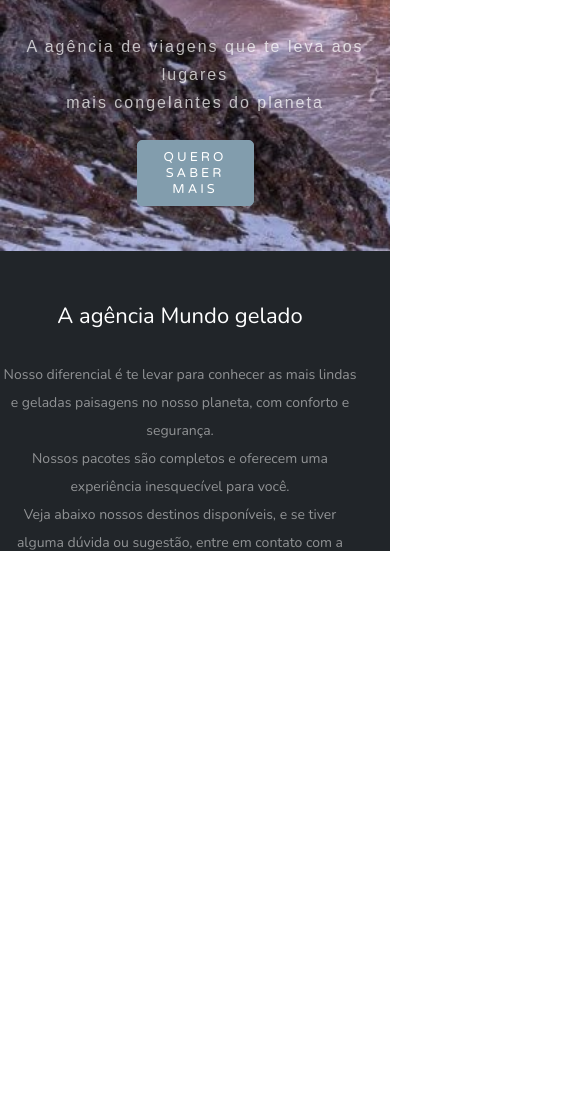
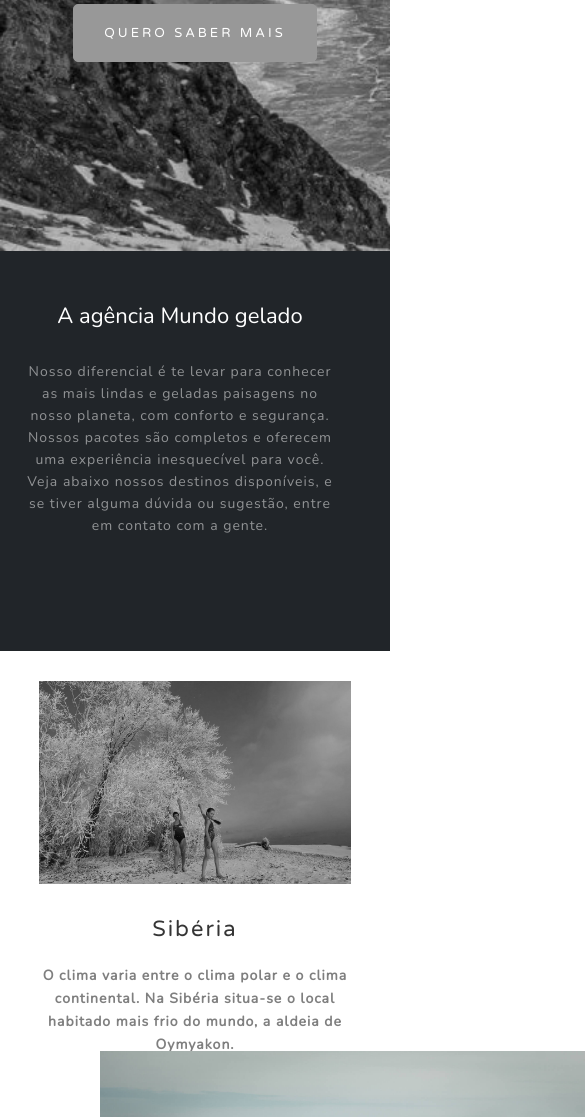
Before and after one commit to claubatista/website-mundogelado, a plain HTML site: page index.html in a window 390 px wide. Shown: the part 403-1520 px from the top of the page, 585 px wide, since content can reach past the window. Before the commit the page ends 988 px from the top, so only its background shows below. Drawn offline with nearby package versions, Linux system fonts and the light colour scheme.

Commit message:
Atualizacao

```diff
--- a/css/style.css
+++ b/css/style.css
@@ -23,7 +23,6 @@ ul, li {
   background-color: #a0bed0;
   position: fixed;
   width: 100%;
-  padding-right: 2%;
   top: 0;
   z-index: 99;
 }
@@ -55,22 +54,8 @@ ul, li {
 }
 
 /* RESPONSIVO */
-
-@media (max-width: 420px) {
-   .nav {
-    background-color: #fff;
-    width: 100%;
-   }
-
-   .menu__mobile {
-     display: block;
-   }
-
-   .nav__menu-item {
-     display: none
-   }
-
-   .container {
+@media (max-width: 960px) {
+  .container__sobre {
     width: 100%;
     padding-right: 30px;
   }
@@ -86,14 +71,25 @@ ul, li {
   }
 
   .nav__menu-item {
-    display: none
+    display: none;
+  }
 }
 
-  .container {
+@media (max-width: 420px) {
+   .nav {
+    background-color: #fff;
     width: 100%;
-    padding-right: 30px;
+   }
+
+   .menu__mobile {
+     display: block;
+   }
+
+   .nav__menu-item {
+     display: none;
    }
 }
+
 
 /* HOME */
 
@@ -122,15 +118,25 @@ h2 {
   padding-top: 30px;
 }
 
-@media (max-width: 420px) {
+/* RESPONSIVO HOME */
+
+@media (max-width: 768px) {
+  h1 {
+    font-size: 80px;
+  }
+
   h2 {
-    font-size: 12px;
+    font-size: 14px;
   }
 }
 
-@media (max-width: 768px) {
+@media (max-width: 420px) {
+  h1 {
+  font-size: 40px;
+}
+
   h2 {
-    font-size: 16px;
+    font-size: 12px;
   }
 }
 
@@ -139,13 +145,17 @@ h2 {
   background-size: cover;
   height: 600PX;
   margin-top: 54px;
+  filter: grayscale(100%);
+  transition: all 1s;
+}
 
+.main-banner:hover {
+  filter: grayscale(0%);
 }
 
 /* BOTÕES  */
 
 btn-grupo {
-  padding-top: 100px;
   text-decoration: none;
 }
 
@@ -155,19 +165,56 @@ btn-grupo {
   text-decoration: none;
   text-transform: uppercase;
   color:#fff;
-  font-size: 80%;
+  font-size: 13px;
   font-family: 'Varela Round';
   display: inline-block;
   letter-spacing: 3px;
   padding: 20px 30px;
-  margin: 6%;
+  margin: 80px;
 }
 
 .btn-primeiro {
   background-color: #829dad;
 }
 
+.btn-primeiro:hover {
+background-color: #36b0e0;
+}
+
+/* RESPONSIVO BOTÕES */
+
+@media (max-width: 768px) {
+  h2 {
+    font-size: 14px;
+  }
+}
+
+@media (max-width: 420px) {
+  h1 {
+  font-size: 60px;
+}
+
+  h2 {
+    font-size: 14px;
+  }
+
+  .quebra-de-linha {
+    display: none;
+  }
+
+  .btn {
+    padding: 20px 30px;
+    margin: 6%;
+  }
+}
+
+
 /* SOBRE */
+.container__sobre {
+  margin: 0 auto;
+  width: 960px;
+}
+
 .sobre {
   background-color: #212529;
   background-size: cover;
@@ -180,55 +227,182 @@ h3 {
   margin-top: 0;
   padding-top: 50px;
   font-weight: 400;
+  text-align: center;
+  margin: 0 auto;
 }
 
-p {
+.sobre__texto {
   font-size: 16px;
   color: rgba(255,255,255,.5);
   padding-top: 30px;
   font-weight: 500;
-  line-height: 28px;
+  line-height: 23px;
+  letter-spacing: 1px;
 }
 
-@media (max-width: 420px) {
-  p {
-    font-size: 12px;
+/* RESPONSIVO SOBRE*/
+
+@media (max-width: 960px) {
+  .container__sobre {
+    width: 100%;
+    padding-right: 30px;
   }
 }
 
 @media (max-width: 768px) {
-  p {
+  .container__sobre {
+    width: 100%;
+    padding-right: 30px;
+  }
+
+  .sobre__texto {
     font-size: 14px;
+    text-align: center;
+    margin: 0 auto;
+  }
+
+  .quebra-de-linha {
+    display: none;
   }
 }
 
-/* RESPONSIVO NAVEÇAGÃO E MAIN-MENU*/
-
-@media (max-width: 768px) {
-  .btn-primeiro {
-    padding: 2%;
-    width: 30%;
+@media (max-width: 420px) {
+  .container__sobre {
+    width: 90%;
+    padding-right: 30px;
   }
 
-  .principal{
-    width: 100%;
-    max-width: 100%;
-    height: auto;
-    display: block;
+  .sobre {
+    height: 400px;
+  }
+
+  .sobre__texto {
+    font-size: 14px;
+    line-height: 22px;
+    text-align: center;
+    margin: 0 auto;
+  }
+
+  .quebra-de-linha {
+    display: none;
   }
 }
 
+/* SIBERIA */
+.siberia {
+  display: flex;
+  justify-content: center;
+  align-items: center;
+  height: 600px;
+}
+
+
+.siberia__imagem {
+  width: 50vw;
+  margin-left: 100px;
+  filter: grayscale(100%);
+  transition: all 1s;
+}
+
+.siberia__imagem:hover {
+  filter: grayscale(0%);
+}
+
+.siberia__coluna2 {
+  border-left: 9px solid #829dad;
+}
+
+.siberia__titulo, .siberia__texto   {
+  width: 80%;
+  text-align: left;
+  margin-left: 30px;
+}
+
+.siberia__titulo {
+  font-size: 22px;
+  font-family: 'Varela Round';
+  font-weight: 500;
+  line-height: 30px;
+  letter-spacing: 2px;
+  color: #353535;
+}
+
+.siberia__texto {
+  color: rgba(0,0,0,.5);
+  font-size: 14px;
+  font-weight: 600;
+  line-height: 23px;
+  letter-spacing: 1px;
+  padding: 20px 0;
+}
+
+/* RESPONSIVO SIBERIA*/
+@media (max-width: 960px) {
+  .siberia__titulo, .siberia__texto {
+    width: 50%;
+  }
+}
+
+@media (max-width: 768px) {
+  .siberia {
+    height: 400px;
+    width: 100%;
+  }
+
+  .siberia__coluna2 {
+    border-left: 9px solid #829dad;
+  }
+}
 
 @media (max-width: 420px) {
-  .principal {
-    width: 100%;
-    max-width: 100%;
-    height: auto;
+  .siberia {
     display: block;
   }
 
-  .btn-primeiro {
-    padding: 2%;
-    width: 30%;
+  .siberia__coluna2 {
+    border-left: none;
+  }
+
+  .siberia__imagem {
+    width: 80%;
+    margin-left: 0;
+    margin: 30px 0;
+  }
+
+  .siberia__titulo, .siberia__texto   {
+    width: 80%;
+    text-align: center;
+    margin: 0 auto;
   }
 }
+
+/* GROENLANDIA E ANTARTIDA */
+.container__groenlandia {
+  margin-left: 100px;
+  display: flex;
+}
+
+.antartida__imagem, .groenlandia__imagem {
+  max-width: 560px;
+  height: 400;
+}
+
+.groenlandia__conteudo {
+  background-color: #000;
+  color: #fff;
+  width: 560px;
+  height: 400;
+}
+
+.container__antartida {
+  margin-left: 100px;
+  display: flex;
+}
+
+.antartida__conteudo {
+  background-color: #000;
+  color: #fff;
+  width: 560px;
+  height: 400;
+  display: flex;
+}
--- a/index.html
+++ b/index.html
@@ -31,20 +31,56 @@
   <main>
     <section class="main-banner">
       <h1>Mundo Gelado</h1>
-      <h2>A agência de viagens que te leva aos lugares <br> mais congelantes do planeta</h2>
+      <h2>A agência de viagens que te leva aos lugares <br class="quebra-de-linha"> mais congelantes do planeta</h2>
       <a href="#" class="btn btn-primeiro"> Quero saber mais</a>
     </section>
 
     <section class="sobre">
-      <div class="container">
+      <div class="container__sobre">
         <h3> A agência Mundo gelado</h3>
-        <p>
+        <p class="sobre__texto">
           Nosso diferencial é te levar para conhecer as mais lindas e geladas paisagens no nosso planeta, com conforto e segurança. <br>
-          Nossos pacotes são completos e oferecem uma experiência inesquecível para você. <br>
-
+          Nossos pacotes são completos e oferecem uma experiência inesquecível para você. <br class="quebra-de-linha">
           Veja abaixo nossos destinos disponíveis, e se tiver alguma dúvida ou sugestão, entre em contato com a gente.
         </p>
     </div>
+    </section>
+
+    <section class="siberia">
+      <div class="siberia__coluna1">
+        <img class="siberia__imagem" src="img/siberia-1.jpg" alt="Foto da siberia">
+      </div>
+
+      <div class="siberia__coluna2">
+        <h4 class="siberia__titulo">Sibéria</h4>
+        <p class="siberia__texto"> O clima varia entre o clima polar e o clima continental. Na Sibéria situa-se o local habitado mais frio do mundo, a aldeia de Oymyakon.
+        </p>
+      </div>
+    </section>
+
+    <section class="groenlandia">
+      <div class="container__groenlandia">
+        <img class="groenlandia__imagem" src="img/groenlandia-1.jpg" alt="Foto da Groenlandia">
+
+      <div class="groenlandia__conteudo">
+        <h4 class="groenlandia__titulo">Groenlândia</h4>
+        <p class="groenlandia__texto">
+          A Groenlândia é a maior ilha do mundo e tem mais de 44 000 km de linha de costa. A população é escassa, confinada a pequenos povoados na costa. A ilha tem a segunda maior reserva de gelo do mundo, apenas ultrapassada pela Antártida.
+        </p>
+      </div>
+      </div>
+    </section>
+
+    <section class="antartida">
+      <div class="container__antartida">
+        <div class="antartida__conteudo">
+          <h4 class="antartida__titulo">Antártida</h4>
+          <p class="antartida__texto"> É o continente mais frio, mais seco, com a maior média de altitude e de maior índice de ventos fortes do planeta.[1] A temperatura mais baixa da Terra (-89,2 °C) foi registrada na Antártica, sendo a temperatura média na costa, durante o verão, de -10 °C; no interior do continente, é de -40 °C
+        </p>
+
+      <img class="antartida__imagem" src="img/antartida-1.jpg" alt="Foto da Antártida">
+        </div>
+      </div>
     </section>
   </main>
 
```
Lines whose indentation alone changed are shown as unchanged.
